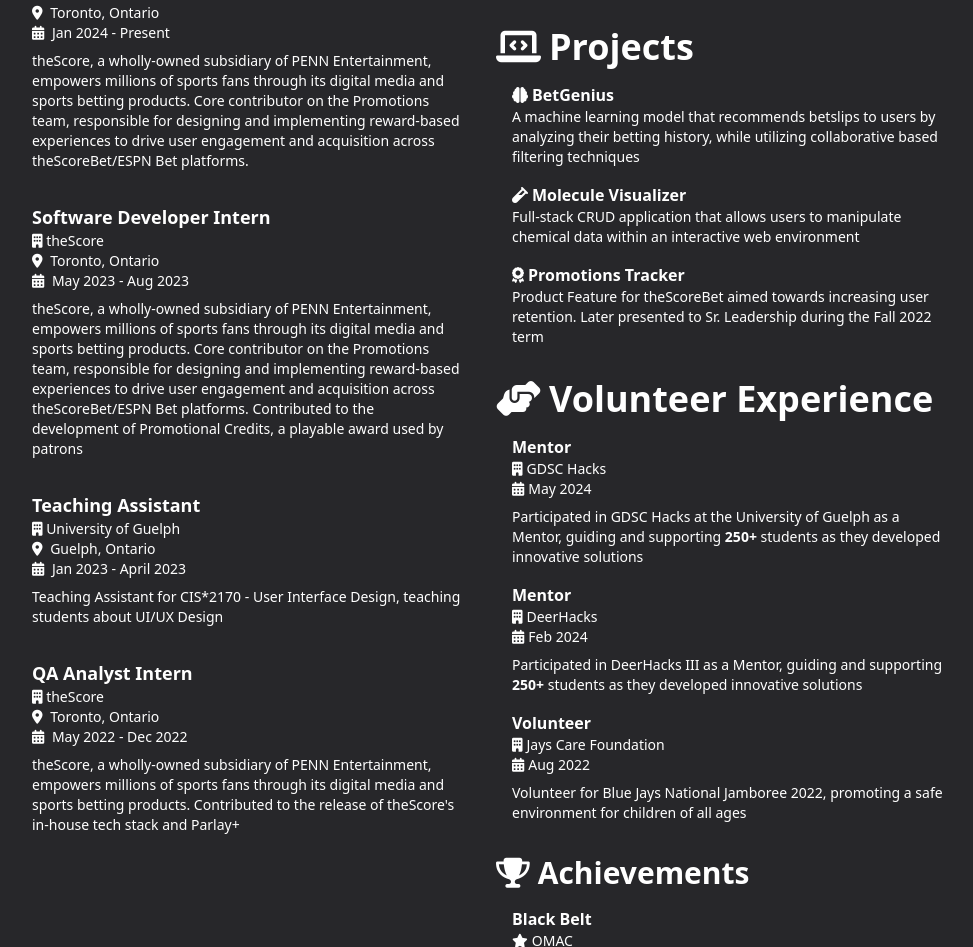
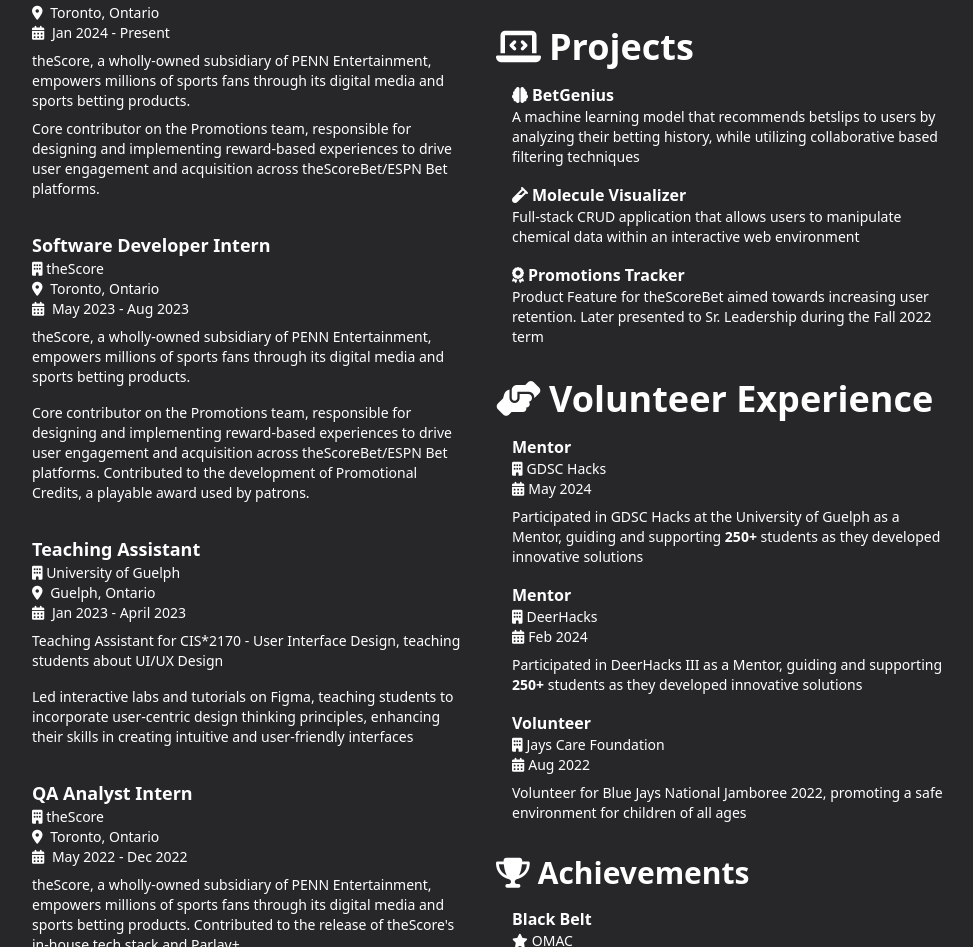
Before and after one commit to acandrewchow/acandrewchow.github.io, a plain HTML site: page index.html in a window 1280 px wide. Shown: the part 801-1748 px from the top of the page, without its empty margins (160-1133 px from the left). Drawn offline with nearby package versions, Linux system fonts and the light colour scheme.

Commit message:
Updates experience

```diff
--- a/index.html
+++ b/index.html
@@ -95,13 +95,17 @@
                 <i class="fas fa-calendar-alt mr-1"></i> Jan 2024 - Present
               </p>
 
-              <p class="text-sm">
+              <p class="text-sm mb-2">
                 theScore, a wholly-owned subsidiary of PENN Entertainment,
                 empowers millions of sports fans through its digital media and
-                sports betting products. Core contributor on the Promotions
-                team, responsible for designing and implementing reward-based
-                experiences to drive user engagement and acquisition across
-                theScoreBet/ESPN Bet platforms.
+                sports betting products.
+              </p>
+
+              <p class="text-sm">
+                Core contributor on the Promotions team, responsible for
+                designing and implementing reward-based experiences to drive
+                user engagement and acquisition across theScoreBet/ESPN Bet
+                platforms.
               </p>
             </div>
 
@@ -119,14 +123,18 @@
                 <i class="fas fa-calendar-alt mr-1"></i> May 2023 - Aug 2023
               </p>
 
-              <p class="text-sm">
+              <p class="text-sm mb-4">
                 theScore, a wholly-owned subsidiary of PENN Entertainment,
                 empowers millions of sports fans through its digital media and
-                sports betting products. Core contributor on the Promotions
-                team, responsible for designing and implementing reward-based
-                experiences to drive user engagement and acquisition across
-                theScoreBet/ESPN Bet platforms. Contributed to the development
-                of Promotional Credits, a playable award used by patrons
+                sports betting products.
+              </p>
+
+              <p class="text-sm">
+                Core contributor on the Promotions team, responsible for
+                designing and implementing reward-based experiences to drive
+                user engagement and acquisition across theScoreBet/ESPN Bet
+                platforms. Contributed to the development of Promotional
+                Credits, a playable award used by patrons.
               </p>
             </div>
 
@@ -142,9 +150,16 @@
                 <i class="fas fa-calendar-alt mr-1"></i> Jan 2023 - April 2023
               </p>
 
-              <p class="text-sm">
+              <p class="text-sm mb-4">
                 Teaching Assistant for CIS*2170 - User Interface Design,
                 teaching students about UI/UX Design
+              </p>
+
+              <p class="text-sm">
+                Led interactive labs and tutorials on Figma, teaching students
+                to incorporate user-centric design thinking principles,
+                enhancing their skills in creating intuitive and user-friendly
+                interfaces
               </p>
             </div>
 
```
